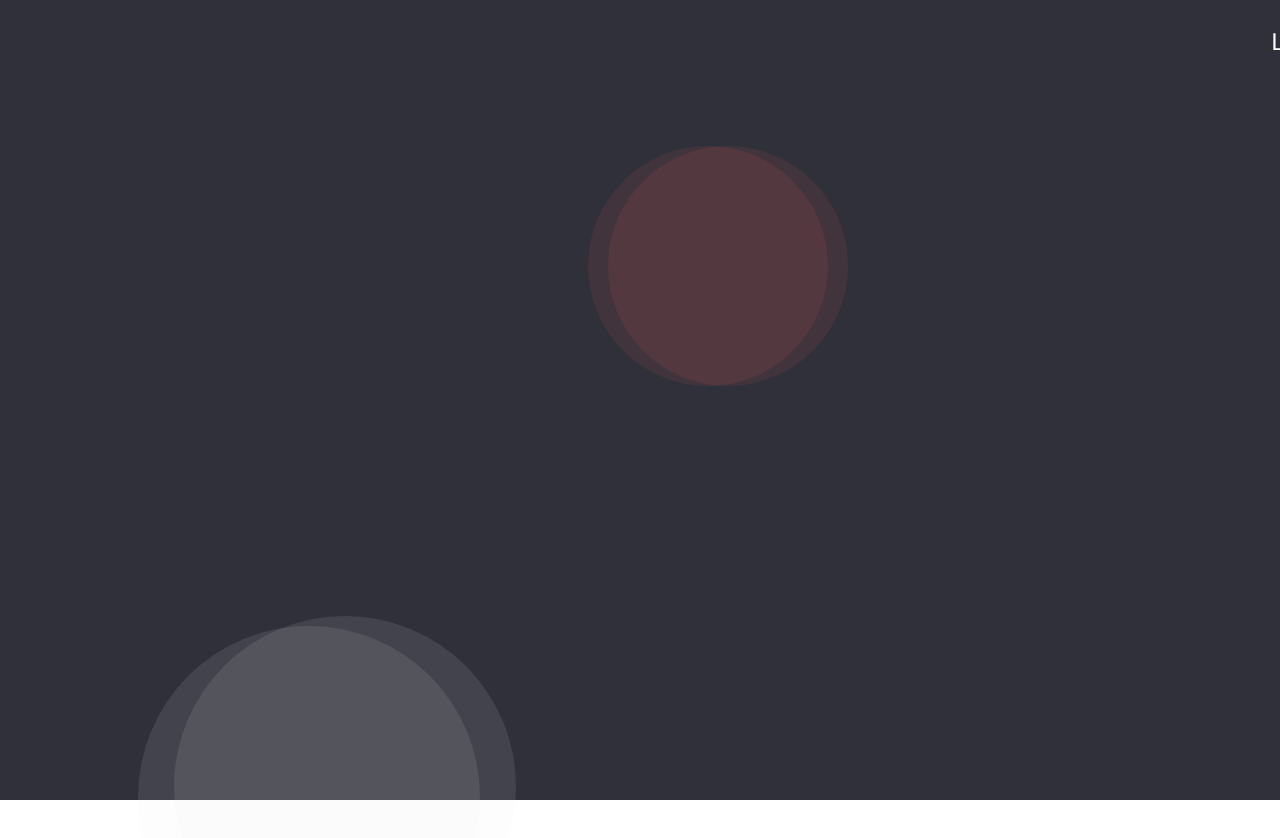
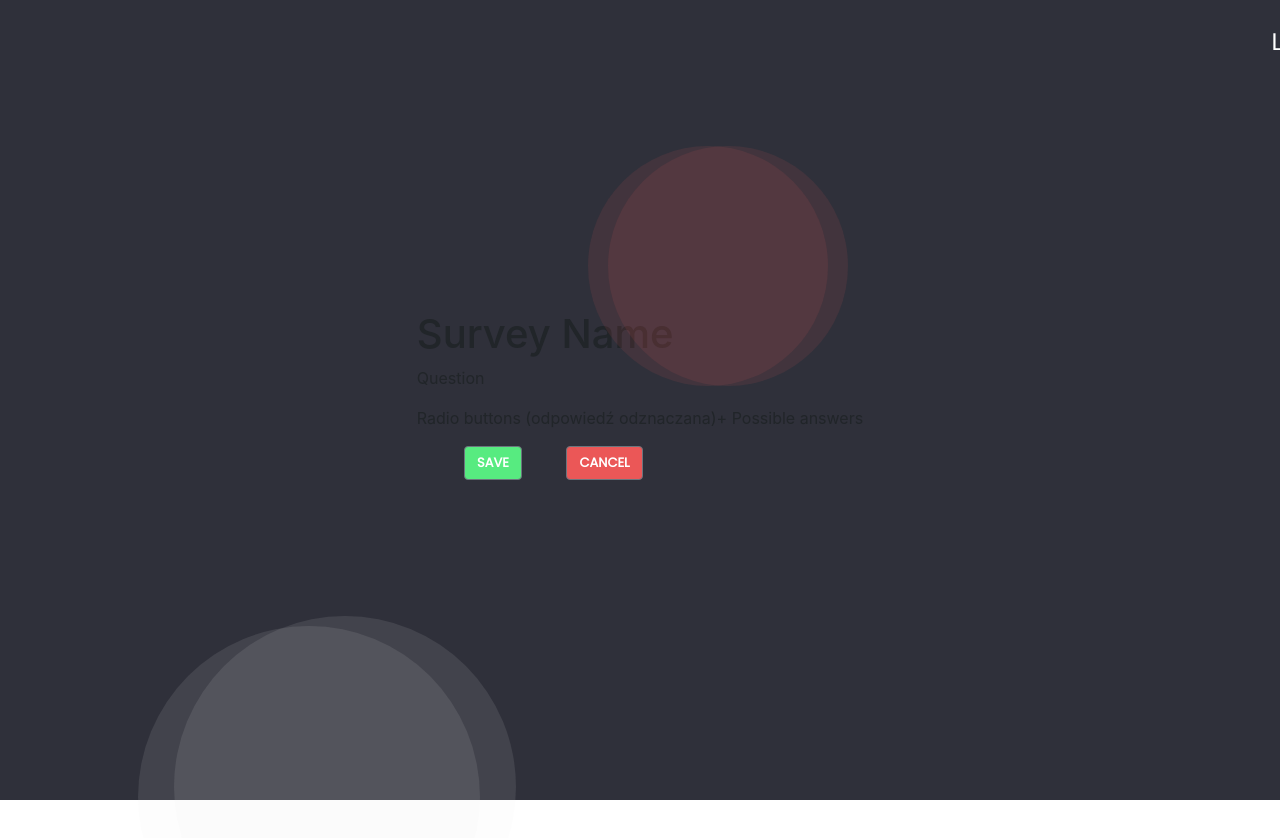
Before and after one commit to LizGlazar/SurveyApp, a React (Create React App) app in the folder frontend/survey-app/: page /respondents-survey-page in a window 1280 px wide. Shown: the top 838 px of the page. Built offline with nearby package versions, Linux system fonts and the light colour scheme.

Commit message:
Implementing Respondents' Survey Page from Figma (raw structure)

```diff
--- a/frontend/survey-app/src/App.js
+++ b/frontend/survey-app/src/App.js
@@ -25,6 +25,7 @@ import CoordinatorsEditSurveyPage from './components/pages/CoordinatorsEditSurve
 import CoordinatorsCreateSurveyPage from './components/pages/CoordinatorsCreateSurveyPage';
 import CoordinatorsShowResultsPage from './components/pages/CoordinatorsShowResultsPage';
 import RespondentsSurveyListPage from './components/pages/RespondentsSurveyListPage';
+import RespondentsSurveyPage from './components/pages/RespondentsSurveyPage';
 
 
 
@@ -111,6 +112,7 @@ function App() {
         <Route path='/coordinators-create-survey-page' component={CoordinatorsCreateSurveyPage} />
         <Route path='/coordinators-show-results-page' component={CoordinatorsShowResultsPage} />
         <Route path='/respondents-survey-list-page' component={RespondentsSurveyListPage} />
+        <Route path='/respondents-survey-page' component={RespondentsSurveyPage} />
         <Ellipse />
         </Switch>
       </div>
--- a/frontend/survey-app/src/Assets/css/surveyapp.css
+++ b/frontend/survey-app/src/Assets/css/surveyapp.css
@@ -665,3 +665,66 @@ xxxxxxxxxxxxxxxxxxxxxxxxxxxxxxxxxxxxxxxxxxxxxxxxxxxxxxxxxxxxxxxxxxxxxxxxxxxxxxxx
             color: #FFFFFF;
 
             }
+
+       /*xxxxxxxxxxxxxxxxxxxxxxxxxxxxxxxxxxxxxxxxxxxxx
+       RESPONDENTS SURVEY PAGE
+        xxxxxxxxxxxxxxxxxxxxxxxxxxxxxxxxxxxxxxxxxxxx*/
+
+        #respondents-survey-page-button-area-line {
+          margin: 10px auto;
+          margin-left: 25px;
+          display: -webkit-box;
+          display: -moz-box;
+          display: -ms-flexbox;
+          display: -webkit-flex;
+          display: flex;
+          -webkit-flex-direction: row;
+          -moz-flex-direction: row;
+          flex-direction: row;
+          justify-content: space-around;
+          flex-wrap: nowrap;
+          max-width: 50%;
+        }
+
+        #respondents-survey-page-button-save{
+          background: #57EB80;
+          /*position: absolute;
+          width: 365.73px;
+          height: 73.53px;
+          left: 768.39px;
+          top: 552.47px;*/
+
+          font-family: Poppins;
+          font-style: normal;
+          font-weight: bold;
+          font-size: 13px;
+          /*line-height: 100px;*/
+          /* or 417% */
+
+          /*align-items: center;
+          text-align: center;*/
+
+          color: #FFFFFF;
+
+        }
+
+        #respondents-survey-page-button-cancel{
+          background: #EB5757;
+          /*position: absolute;
+          width: 365.73px;
+          height: 73.53px;
+          left: 768.39px;
+          top: 552.47px;*/
+
+          font-family: Poppins;
+          font-style: normal;
+          font-weight: bold;
+          font-size: 13px;
+          /*line-height: 100px;*/
+          /* or 417% */
+
+          /*align-items: center;
+          text-align: center;*/
+
+          color: #FFFFFF;
+        }
--- /dev/null
+++ b/frontend/survey-app/src/components/pages/RespondentsSurveyPage.js
@@ -0,0 +1,31 @@
+import React from 'react';
+import { Button } from 'reactstrap'; // { { Button, Table}
+import history from '../../history';
+import Ellipse from '../ellipseComponent/ellipse';
+
+function RespondentsSurveyPage() {
+  return (
+    <div>
+
+     <h1>Survey Name</h1>
+     <p>
+         Question
+     </p>
+     <p>
+         Radio buttons (odpowiedź odznaczana)+ Possible answers
+     </p>
+     <div id="respondents-survey-page-button-area-line">
+     <Button id="respondents-survey-page-button-save" variant="btn btn-success" onClick={() => history.push('/signup')}>SAVE</Button>
+     <Button id="respondents-survey-page-button-cancel" variant="btn btn-success" onClick={() => history.push('/signup')}>CANCEL</Button>
+     </div>
+
+
+      {/*<button id="button-get-started-text" type="button" className="btn btn-primary" onClick={() => history.push('/login')}>GET STARTED</button>*/}
+
+
+      <Ellipse />
+    </div>
+  );
+}
+
+export default RespondentsSurveyPage;
```
